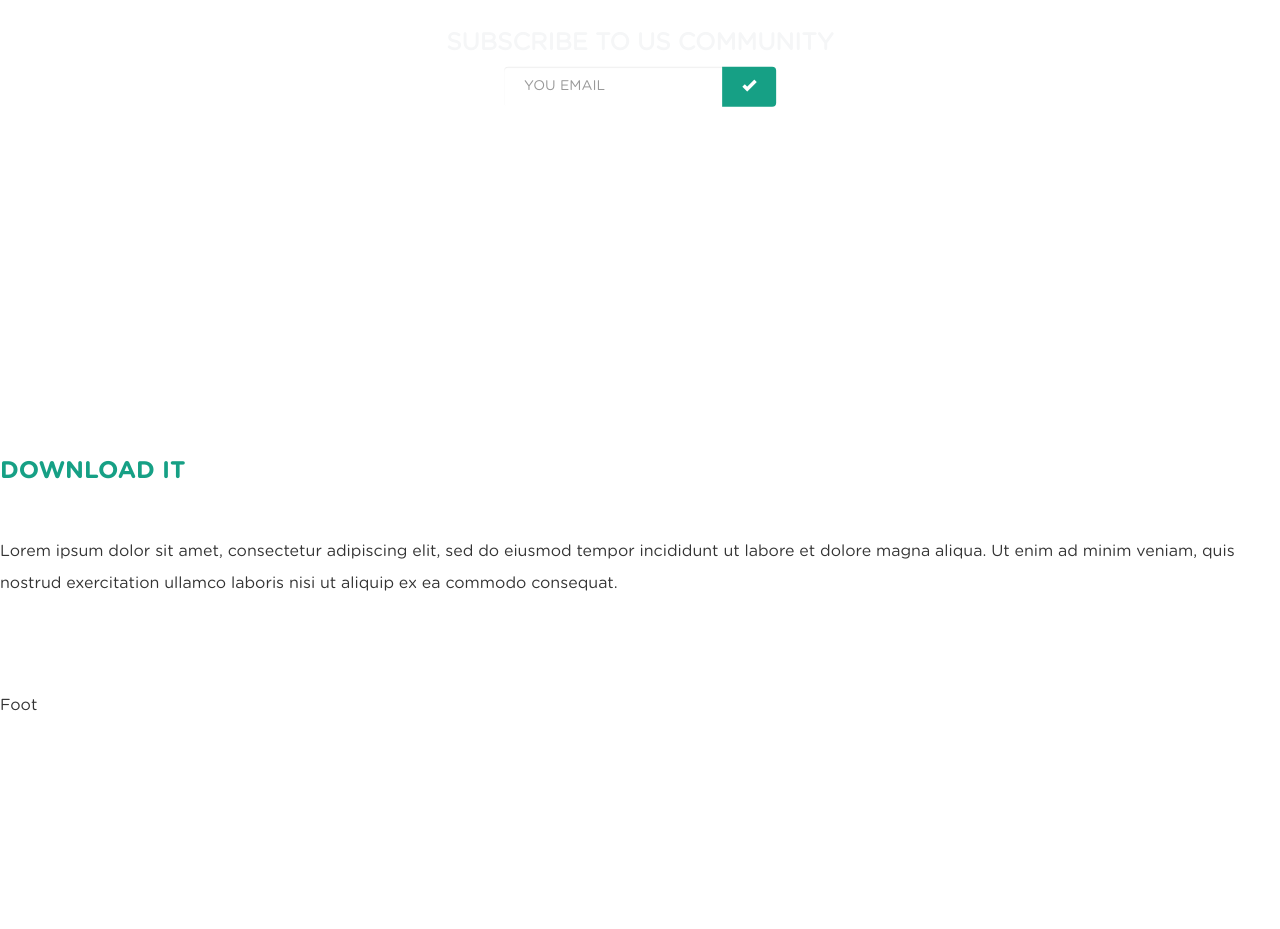
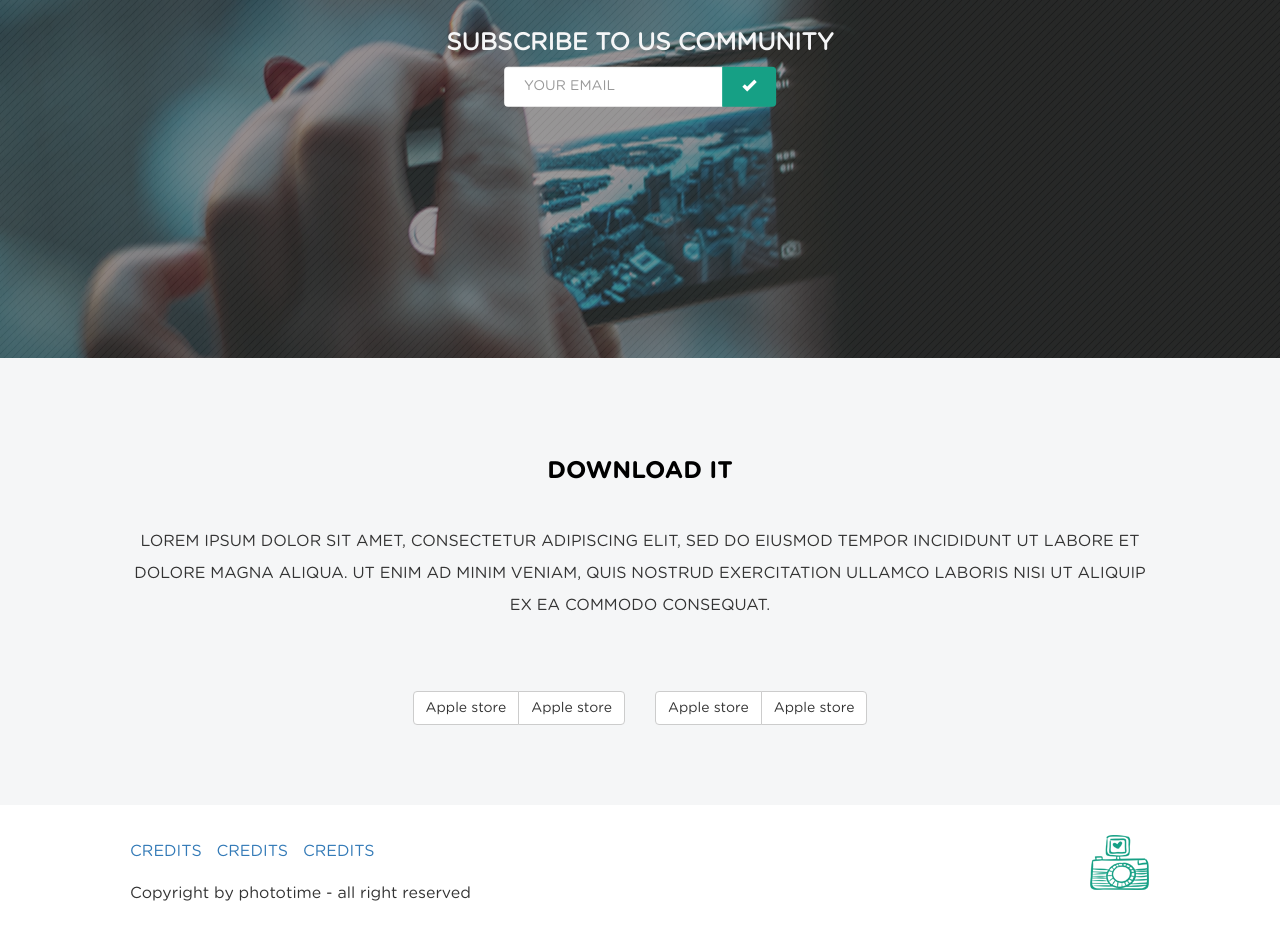
Before and after one commit to kedziorap/psdtohtml1, a website: page index.html in a window 1280 px wide. Shown: the part 2442-3371 px from the top of the page. Before the commit the page ends 3163 px from the top, so only its background shows below. Drawn offline with nearby package versions, Linux system fonts and the light colour scheme.

Commit message:
Add last sections and footer, no styling

```diff
--- a/index.html
+++ b/index.html
@@ -117,7 +117,7 @@
 
                       <h3>SUBSCRIBE to us community</h3>
                       <div class="input-group">
-                          <input type="text" class="form-control" placeholder="YOU EMAIL">
+                          <input type="email" class="form-control" placeholder="YOUR EMAIL">
                           <div class="input-group-btn">
                               <button class="btn btn-default submit">    <i class="glyphicon glyphicon-ok"></i></button>
                           </div>
@@ -127,13 +127,45 @@
            </div>
         </section>
         <section class="download">
-            <h2>Download it</h2>
-            <p>
-                Lorem ipsum dolor sit amet, consectetur adipiscing elit, sed do eiusmod tempor incididunt ut labore et dolore magna aliqua. Ut enim ad minim veniam, quis nostrud exercitation ullamco laboris nisi ut aliquip ex ea commodo consequat.
-            </p>
+            <div class="container">
+                <h2>Download it</h2>
+                <p>
+                    Lorem ipsum dolor sit amet, consectetur adipiscing elit, sed do eiusmod tempor incididunt ut labore et dolore magna aliqua. Ut enim ad minim veniam, quis nostrud exercitation ullamco laboris nisi ut aliquip ex ea commodo consequat.
+                </p>
+                <div class="row">
+                    <div class="col-sm-6 col-sx-12 clearfix">
+                        <div class="btn-group left">
+                            <button type="button" class="btn btn-default">Apple store</button><button type="button" class="btn btn-default">Apple store</button>
+                        </div>
+                    </div>
+                    <div class="col-sm-6 col-sx-12 clearfix">
+                        <div class="btn-group right">
+                            <button type="button" class="btn btn-default">Apple store</button><button type="button" class="btn btn-default">Apple store</button>
+                        </div>
+                    </div>
+                </div>
+            </div>
         </section>
         <footer>
-            Foot
+            <div class="container">
+                <div class="row">
+                    <div class="col-sm-6 col-sx-12">
+                        <nav class="menu-bottom">
+                            <ul class="list-inline">
+                                <li><a href="#">CREDITS</a></li>
+                                <li><a href="#">CREDITS</a></li>
+                                <li><a href="#">CREDITS</a></li>
+                            </ul>
+                        </nav>
+                        <p>
+                            Copyright by phototime - all right reserved
+                        </p>
+                    </div>
+                    <div class="col-sm-6 col-sx-12 text-right">
+                        <img src="images/Livello_4.png" alt="">
+                    </div>
+                </div>
+            </div>
         </footer>
     </div>
     <script src="https://ajax.googleapis.com/ajax/libs/jquery/1.12.2/jquery.min.js"></script>
--- a/sass/_rwd.scss
+++ b/sass/_rwd.scss
@@ -14,7 +14,7 @@
             padding: 0 10px;
         }
     }
-    .big-photo{
+    .big-photo {
         position: static;
         img {
             max-width: 100%;
@@ -32,4 +32,10 @@
     .second {
         padding: 20px 0;
     }
+    .big-photo img {
+        transform: translate(0, 20px);
+    }
+    .left, .right {
+        float:none;
+    }
 }
--- a/sass/style.scss
+++ b/sass/style.scss
@@ -98,6 +98,14 @@ h3 {
     font-weight: bolder;
     text-transform: uppercase;
 }
+.left {
+    float: right;
+    margin: 30px 0;
+}
+.right {
+    float: left;
+    margin: 30px 0;
+}
 
 //header
 header {
@@ -166,7 +174,7 @@ header {
     height: 100vh;
     max-height: 600px;
     min-height: 250px;
-    background: $almostGreen url(../images/Livello_3.png) no-repeat center fixed /cover;
+    background: $almostGreen url(../images/Livello_3.png) no-repeat center 0/cover fixed;
     h3 {
         color: $backgroundv2;
     }
@@ -189,4 +197,18 @@ header {
         transform: translate(-50%,-50%);
     }
 }
+.download {
+    text-align: center;
+    background-color: $backgroundv2;
+    h2 {
+        color: black;
+        margin-bottom:10px;
+    }
+    p {
+        text-transform: uppercase;
+    }
+}
+footer {
+    padding: 30px 0 10px;
+}
 @import 'rwd';
```
Also changed, not shown: css/style.css, 1 other file.
